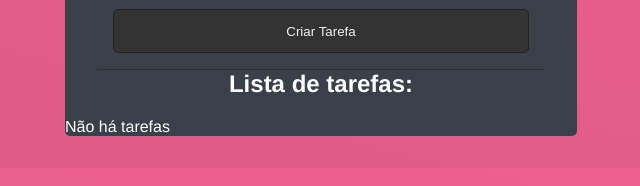
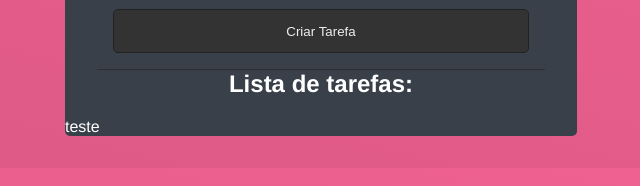
Before and after one commit to Danielecarn/To-Do-List, a React (Create React App) app in the folder to_do/: page / in a window 1280 px wide. Shown: the part 266-452 px from the top of the page, without its empty margins (319-959 px from the left). Built offline with nearby package versions, Linux system fonts and the light colour scheme; data requests are answered from the project's data file.

Commit message:
Pegando os dados da API

```diff
--- a/to_do/src/App.js
+++ b/to_do/src/App.js
@@ -1,7 +1,7 @@
 import "./App.css";
 
 import {BsTrash, BsBookMarkCheck, BsBookmarkCheckFill} from "react-icons/bs"
-import { useState } from "react";
+import { useEffect, useState } from "react";
 
 const API = "http://localhost:5000";
 
@@ -10,6 +10,26 @@
   const [time, setTime] = useState("")
   const [todos, setTodos] = useState([])
   const [loading, setLoading] = useState(false)
+
+  //Load todos on page load
+  useEffect(()=>{
+
+    const loadData = async() => {
+
+      setLoading(true)
+
+      const res = await fetch(API + "/todos")
+        .then((res)=> res.json())
+        .then((data)=> data)
+        .catch((err)=> console.log(err));
+
+      setLoading(false)
+
+      setTodos(res)
+    };
+
+    loadData()
+  },[])
 
   const handleSubmit = async (e) => {
     e.preventDefault()
@@ -69,6 +89,11 @@
       <div className="list-todo">
         <h2>Lista de tarefas:</h2>
         {todos.length === 0 && <p>Não há tarefas</p>}
+        {todos.map((todo)=>(
+          <div className="todo" key={todo.id}>
+            <p>{todo.title}</p>
+          </div>
+        ))}
       </div>
     </div>
   );
```
